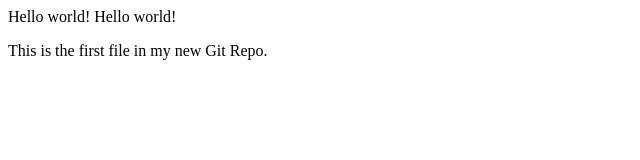
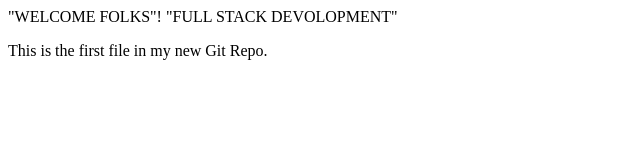
Before and after one commit to srujangowda10/myproj, a plain HTML site: page index.html in a window 1280 px wide. Shown: the whole page, without its empty margins (0-640 px from the left). Drawn offline with Linux system fonts and the light colour scheme.

Commit message:
Update index.html

```diff
--- a/index.html
+++ b/index.html
@@ -5,8 +5,8 @@
 </head>
 <body>
 
-<h20>Hello world!</h20>
-<h12>Hello world!</h12>
+<h20>"WELCOME FOLKS"!</h20>
+<h12>"FULL STACK DEVOLOPMENT"</h12>
 <p>This is the first file in my new Git Repo.</p>
 
 </body>
```
